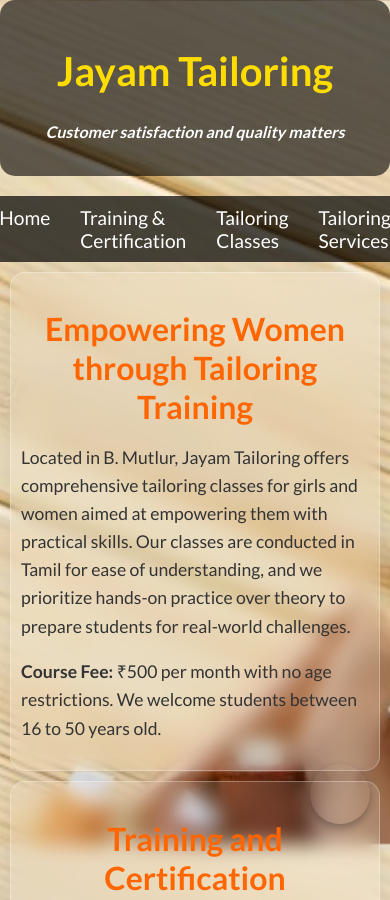
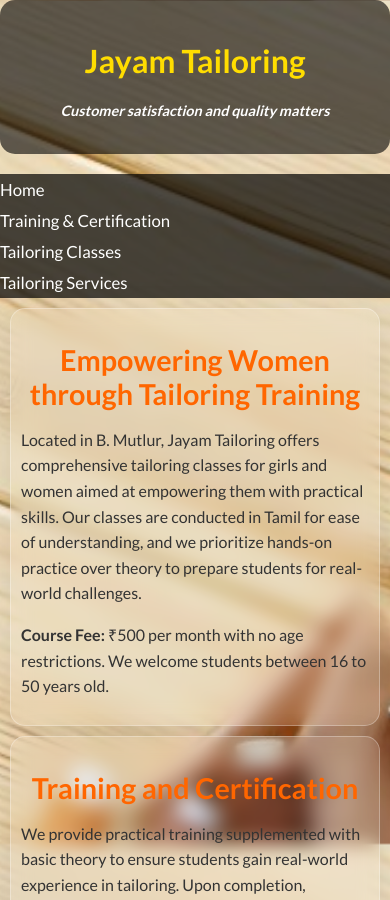
Before and after one commit to Jayasuriya-ENGINEER/shop, a plain HTML site: page index.html in a window 390 px wide. Shown: the top 900 px of the page. Drawn offline with Linux system fonts and the light colour scheme.

Commit message:
Update index.html

```diff
--- a/index.html
+++ b/index.html
@@ -14,10 +14,10 @@
             font-family: 'Lato', sans-serif;
             background-image: url('prof.jpg');
             background-size: cover;
-            background-attachment: fixed; /* Keeps background fixed */
+            background-attachment: fixed;
             background-position: center;
             background-repeat: no-repeat;
-            color: #333; /* Darker font for readability */
+            color: #333;
         }
 
         /* Header and Slogan */
@@ -25,19 +25,21 @@
             background: rgba(0, 0, 0, 0.6); /* Transparent black for contrast */
             padding: 20px;
             text-align: center;
-            border-radius: 15px; /* Curved corners for title box */
+            border-radius: 15px;
+            max-width: 90%;
+            margin: 0 auto;
         }
 
         header h1 {
-            font-size: 3.5em;
+            font-size: calc(2.5em + 1vw); /* Responsive font size */
             font-weight: bold;
-            color: #ffdd00; /* Brighter color for better readability */
+            color: #ffdd00;
         }
 
         header h2 {
-            font-size: 1.3em; /* Slightly larger for emphasis */
+            font-size: calc(1.2em + 0.5vw); /* Responsive font size */
             font-style: italic;
-            color: #fff; /* Bright white for contrast */
+            color: #fff;
             margin-top: 5px;
         }
 
@@ -45,17 +47,18 @@
         nav {
             display: flex;
             justify-content: center;
-            background-color: rgba(0, 0, 0, 0.7); /* Transparent black background */
+            background-color: rgba(0, 0, 0, 0.7);
             padding: 10px 0;
-            margin-top: 20px; /* Add distance between header and nav */
+            margin-top: 20px;
+            flex-wrap: wrap;
         }
 
         nav a {
-            margin: 0 15px;
+            margin: 10px;
             text-decoration: none;
             color: #fff;
             font-weight: 400;
-            font-size: 1.2em;
+            font-size: calc(1em + 0.2vw);
         }
 
         nav a:hover {
@@ -64,26 +67,27 @@
 
         /* Glassmorphism Section Styling */
         section {
-            background: rgba(255, 255, 255, 0.1); /* Semi-transparent background */
-            box-shadow: 0 4px 30px rgba(0, 0, 0, 0.1); /* Subtle shadow */
-            backdrop-filter: blur(10px); /* Frosted glass effect */
-            margin: 20px;
+            background: rgba(255, 255, 255, 0.1);
+            box-shadow: 0 4px 30px rgba(0, 0, 0, 0.1);
+            backdrop-filter: blur(10px);
+            margin: 20px auto;
             padding: 20px;
             border-radius: 15px;
             border: 1px solid rgba(255, 255, 255, 0.3);
+            max-width: 90%;
         }
 
         h2 {
-            color: #ff6600; /* Accent color */
+            color: #ff6600;
             text-align: center;
-            font-size: 2.5em;
+            font-size: calc(1.8em + 0.5vw);
             margin-bottom: 15px;
         }
 
         p {
-            font-size: 1.2em;
+            font-size: calc(1em + 0.3vw);
             line-height: 1.6;
-            color: #333; /* Darker content text */
+            color: #333;
         }
 
         ul {
@@ -92,21 +96,21 @@
         }
 
         ul li {
-            font-size: 1.1em;
+            font-size: calc(1em + 0.2vw);
             margin: 5px 0;
         }
 
         /* Button Styling */
         .cta-button {
             display: block;
-            width: 200px;
+            width: calc(160px + 2vw);
             margin: 20px auto;
             padding: 15px;
-            background-color: #ff6600; /* Matches accent color */
+            background-color: #ff6600;
             color: white;
             text-align: center;
             border-radius: 5px;
-            font-size: 1.2em;
+            font-size: calc(1em + 0.3vw);
             text-decoration: none;
         }
 
@@ -118,9 +122,9 @@
         footer {
             text-align: center;
             padding: 15px;
-            background-color: rgba(0, 0, 0, 0.7); /* Darker footer */
+            background-color: rgba(0, 0, 0, 0.7);
             color: #fff;
-            font-size: 1em;
+            font-size: calc(0.9em + 0.2vw);
             position: relative;
             bottom: 0;
             width: 100%;
@@ -131,14 +135,14 @@
             position: fixed;
             bottom: 20px;
             right: 20px;
-            width: 60px; /* Set width for chatbot */
-            height: 60px; /* Set height for chatbot */
-            border-radius: 50%; /* Round shape for chat icon */
-            overflow: hidden; /* Prevent overflow */
+            width: 60px;
+            height: 60px;
+            border-radius: 50%;
+            overflow: hidden;
             box-shadow: 0 4px 8px rgba(0, 0, 0, 0.3);
-            background-image: url('C:/html/hello.gif'); /* Set the chat icon image */
-            background-size: cover; /* Cover the entire button */
-            cursor: pointer; /* Change cursor on hover */
+            background-image: url('C:/html/hello.gif');
+            background-size: cover;
+            cursor: pointer;
         }
 
         /* Responsive Design */
@@ -148,7 +152,7 @@
             }
 
             header h2 {
-                font-size: 1em; /* Adjust slogan size */
+                font-size: 1em;
             }
 
             section {
@@ -164,13 +168,49 @@
                 font-size: 1.1em;
             }
         }
+
+        @media (max-width: 480px) {
+            header h1 {
+                font-size: 2em;
+            }
+
+            header h2 {
+                font-size: 0.9em;
+            }
+
+            nav {
+                flex-direction: column;
+                padding: 0;
+            }
+
+            nav a {
+                margin: 5px 0;
+            }
+
+            section {
+                padding: 10px;
+            }
+
+            h2 {
+                font-size: 1.8em;
+            }
+
+            p {
+                font-size: 1em;
+            }
+
+            .cta-button {
+                width: 90%;
+                padding: 10px;
+            }
+        }
     </style>
 </head>
 <body>
 
     <header>
         <h1>Jayam Tailoring</h1>
-        <h2>Customer satisfaction and quality matters</h2> <!-- Slogan below the title -->
+        <h2>Customer satisfaction and quality matters</h2>
     </header>
 
     <!-- Navigation Bar -->
@@ -216,29 +256,9 @@
     <!-- Call to Action -->
     <a href="https://discord.gg/q7X7Kr23" class="cta-button">Enroll Now</a>
 
-    <!-- Copyright Footer -->
+    <!-- Footer -->
     <footer>
         &copy; 2024 Jayam Tailoring. All Rights Reserved.
     </footer>
-
-    <!-- Chatbot Integration -->
-    <div class="chatbot" onclick="window.open('https://jayamtailoring.cplt.lv', '_self');"></div>
-
-    <script type="application/javascript">
-        (function(w,d,s,o,f,js,fjs){
-            w[o]=w[o]||function(){
-                (w[o].q=w[o].q||[]).push(arguments);
-            };
-            (js=d.createElement(s)),
-            (fjs=d.getElementsByTagName(s)[0]);
-            js.id=o;
-            js.src=f;
-            js.async=1;
-            js.referrerPolicy = "origin";
-            fjs.parentNode.insertBefore(js,fjs);
-        })(window,document,"script","copilot","https://script.copilot.live/v1/copilot.min.js?tkn=cat-kbdp7mlp");
-        copilot("init",{});
-    </script>
-
 </body>
 </html>
```
